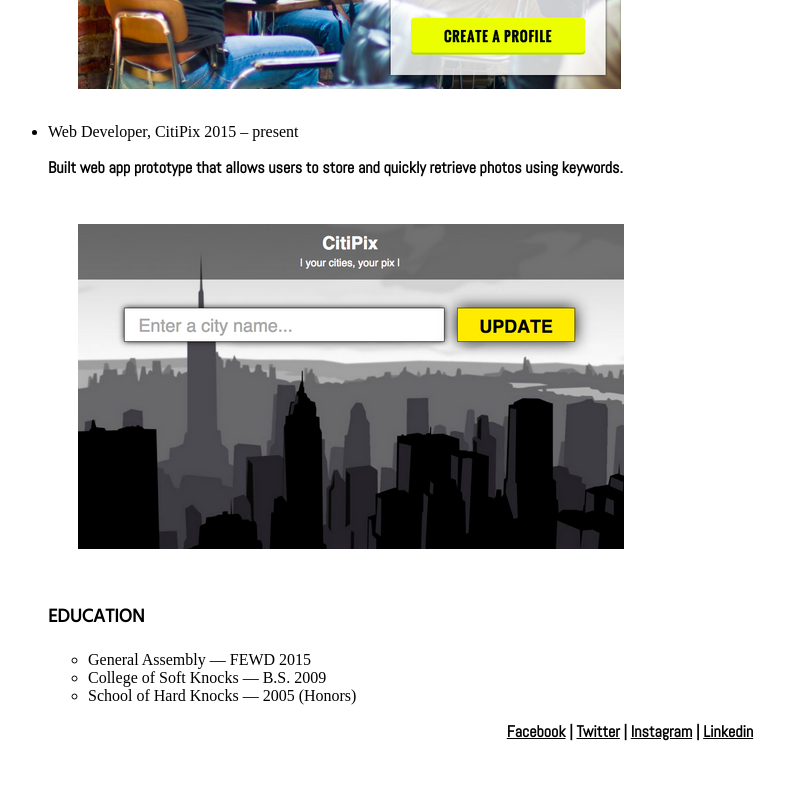
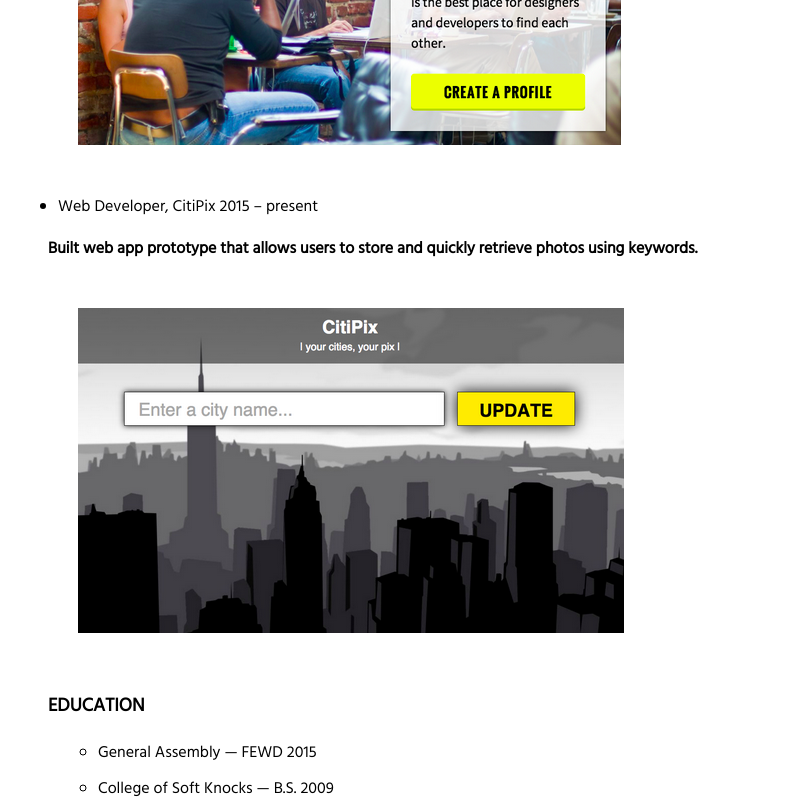
Before and after one commit to fraynmak/fewd-hw-01, a plain HTML site: page portfolio.html in a window 1280 px wide. Shown: the part 1400-2205 px from the top of the page, without its empty margins (30-815 px from the left). Drawn offline with Linux system fonts and the light colour scheme.

Commit message:
edited font

```diff
--- a/css/style.css
+++ b/css/style.css
@@ -28,11 +28,14 @@ header {
 	padding-top: 20px;
 	font-weight: bold;
 
+
 }
+
 header a {
 	font-weight: 1000;
 	color:black;
 }
+
 
 h2{
 	font-family: hind;
@@ -58,16 +61,21 @@ div img{
 }
 
 
-footer{
+footer {
 	text-align: center;
 	color:black;
 	font-family: hind;
 	margin-bottom: 80px;
+	font-weight: 800;
 }
 
 footer a {
 	color:black;
 }
+
+/*footer: hover {
+	background-color: red;
+}*/
 
 
 .selected {
@@ -76,7 +84,7 @@ footer a {
 
 
 p {
-	font-family: Abel;
+	font-family: hind;
 	font-weight: 800;
 }
 
@@ -88,20 +96,27 @@ p {
 }
 
 h3 {
-	font-family: hind;
+	font-family: hind ;
 	font-weight: bold;
 	text-transform: uppercase;
 
 
 }
+ul{
+	font-family: hind;
+}
 
 ul img {
 	margin: 30px;
 }
+li{
+	margin:10px;
+}
+
+
+.bottom {
+	border-bottom: 1px solid black;
+
 
 
 }
-.bottom {
-	border-top: 1px solid black;
-
-}
--- a/portfolio.html
+++ b/portfolio.html
@@ -1,7 +1,7 @@
 <!DOCTYPE html>
 <html>
 <head>
-	<title></title>
+	<title> Joe Johnson</title>
 	<link rel="stylesheet" href="css/style.css">
 	<link href="https://fonts.googleapis.com/css?family=Hind" rel="stylesheet">
 	<link href="https://fonts.googleapis.com/css?family=Abel|Hind" rel="stylesheet">
```
Also changed, not shown: index.html (+9 -2 lines).
